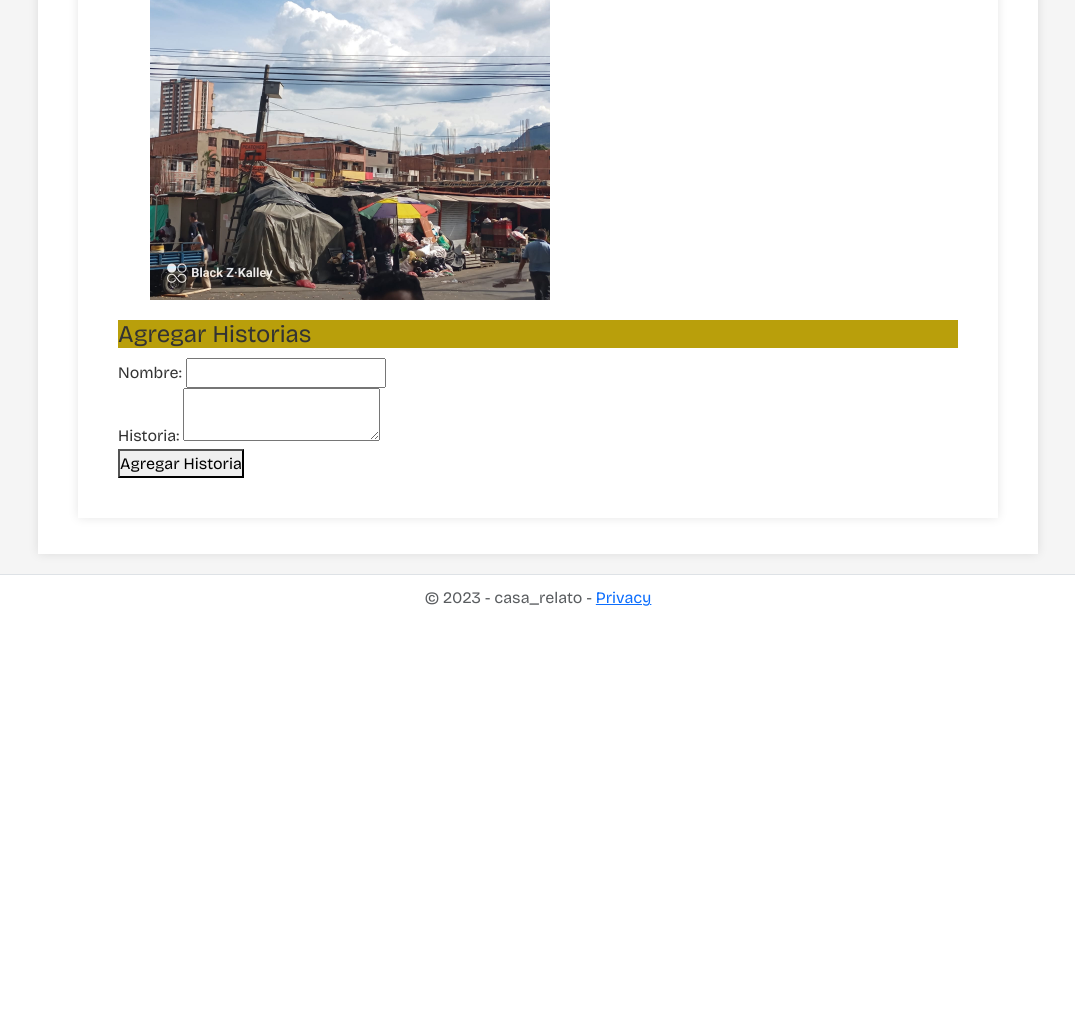
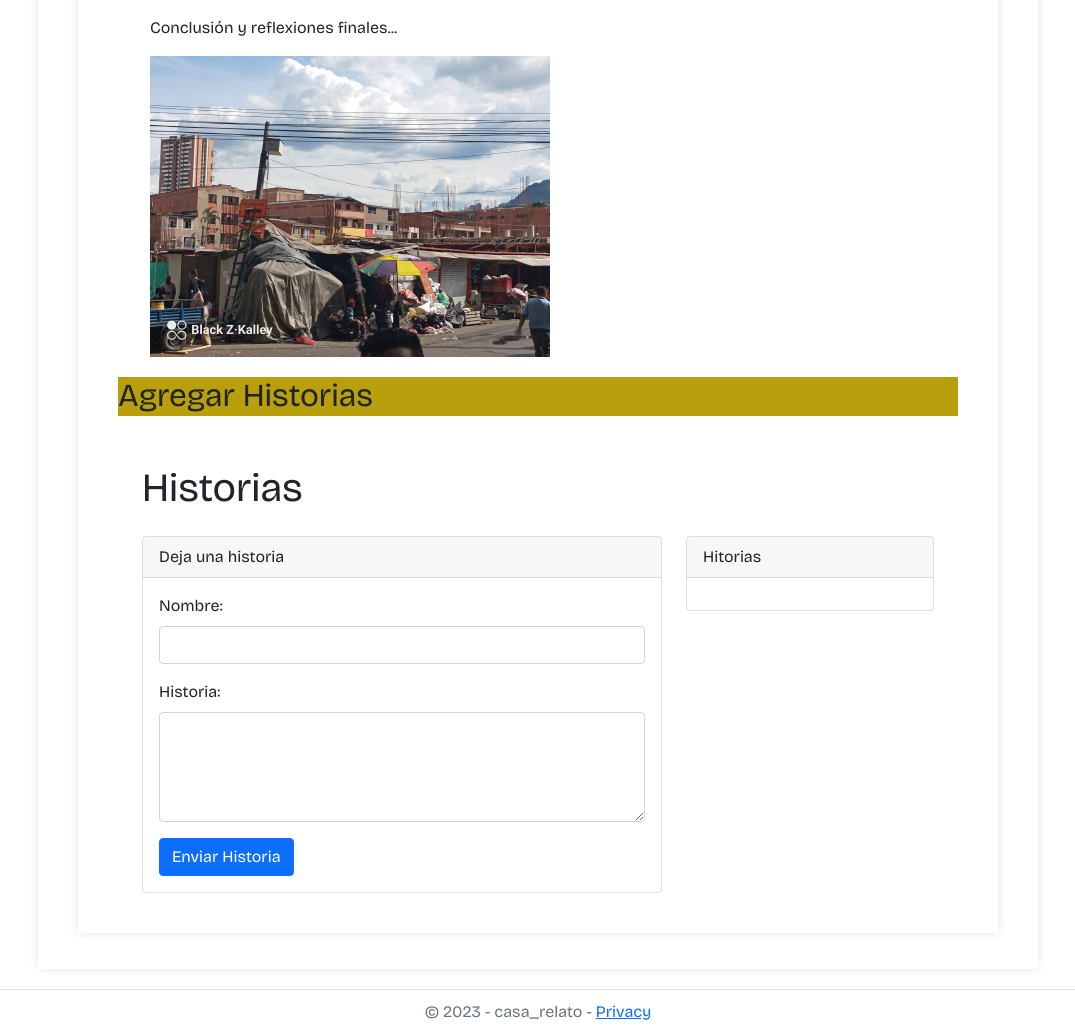
Before and after one commit to Andres0626/Casa-Relato, an ASP.NET Core app: page /Historias in a window 1280 px wide. Shown: the part 3094-4128 px from the top of the page, without its empty margins (102-1177 px from the left). Before the commit the page ends 3700 px from the top, so only its background shows below. Run offline with ASP.NET Core 8, Linux system fonts and the light colour scheme.

Commit message:
mejora la parte de agrgar historias

```diff
--- a/casa-relato/Views/Historias/Index.cshtml
+++ b/casa-relato/Views/Historias/Index.cshtml
@@ -2,6 +2,8 @@
 <html lang="en">
 <head>
     <link rel="stylesheet" href="~/dist/css/historias.css">
+    <link href="https://cdn.jsdelivr.net/npm/bootstrap@5.0.2/dist/css/bootstrap.min.css" rel="stylesheet">
+    <script src="https://cdn.jsdelivr.net/npm/bootstrap@5.0.2/dist/js/bootstrap.min.js"></script>
 </head>
 
 <body>
@@ -82,56 +84,42 @@
 
         <h2>Agregar Historias</h2>
 
-        <!-- Formulario para agregar historias -->
-        <form id="story-form">
-            <label for="name">Nombre:</label>
-            <input type="text" id="name" required><br>
-            <label for="story">Historia:</label>
-            <textarea id="story" required></textarea><br>
-            <button type="submit">Agregar Historia</button>
-        </form>
+        <div class="container mt-5">
+            <h1 class="mb-4">Historias</h1>
 
-        <!-- Lista de historias -->
-        <div id="stories">
-            <!-- Las historias se mostrarán aquí -->
+            <div class="row">
+                <div class="col-md-8">
+                    <div class="card">
+                        <div class="card-header">Deja una historia</div>
+                        <div class="card-body">
+                            <form>
+                                <div class="mb-3">
+                                    <label for="nombre" class="form-label">Nombre:</label>
+                                    <input type="text" class="form-control" id="nombre" required>
+                                </div>
+                                <div class="mb-3">
+                                    <label for="mensaje" class="form-label">Historia:</label>
+                                    <textarea class="form-control" id="mensaje" rows="4" required></textarea>
+                                </div>
+                                <button type="submit" class="btn btn-primary">Enviar Historia</button>
+                            </form>
+                        </div>
+                    </div>
+                </div>
+                <div class="col-md-4">
+                    <div class="card">
+                        <div class="card-header">Hitorias</div>
+                        <div class="card-body">
+                            <!-- Los comentarios se mostrarán aquí -->
+                        </div>
+                    </div>
+                </div>
+            </div>
         </div>
 
-        <script>
-            // Arreglo para almacenar las historias
-            var storyArray = [];
 
-            // Función para agregar una historia
-            function addStory() {
-                var name = document.getElementById("name").value;
-                var story = document.getElementById("story").value;
-                var newStory = { name: name, story: story };
-                storyArray.push(newStory);
-                displayStories();
-                document.getElementById("name").value = "";
-                document.getElementById("story").value = "";
-            }
-
-            // Función para mostrar las historias en la página
-            function displayStories() {
-                var storiesDiv = document.getElementById("stories");
-                storiesDiv.innerHTML = "";
-                for (var i = 0; i < storyArray.length; i++) {
-                    var storyItem = document.createElement("div");
-                    storyItem.innerHTML = "<strong>" + storyArray[i].name + ":</strong> " + storyArray[i].story;
-                    storiesDiv.appendChild(storyItem);
-                }
-            }
-
-            // Agregar evento de envío del formulario
-            document.getElementById("story-form").addEventListener("submit", function (event) {
-                event.preventDefault();
-                addStory();
-            });
-
-            // Mostrar las historias iniciales
-            displayStories();
-        </script>
 
     </main>
+
 </body>
 </html>
```
